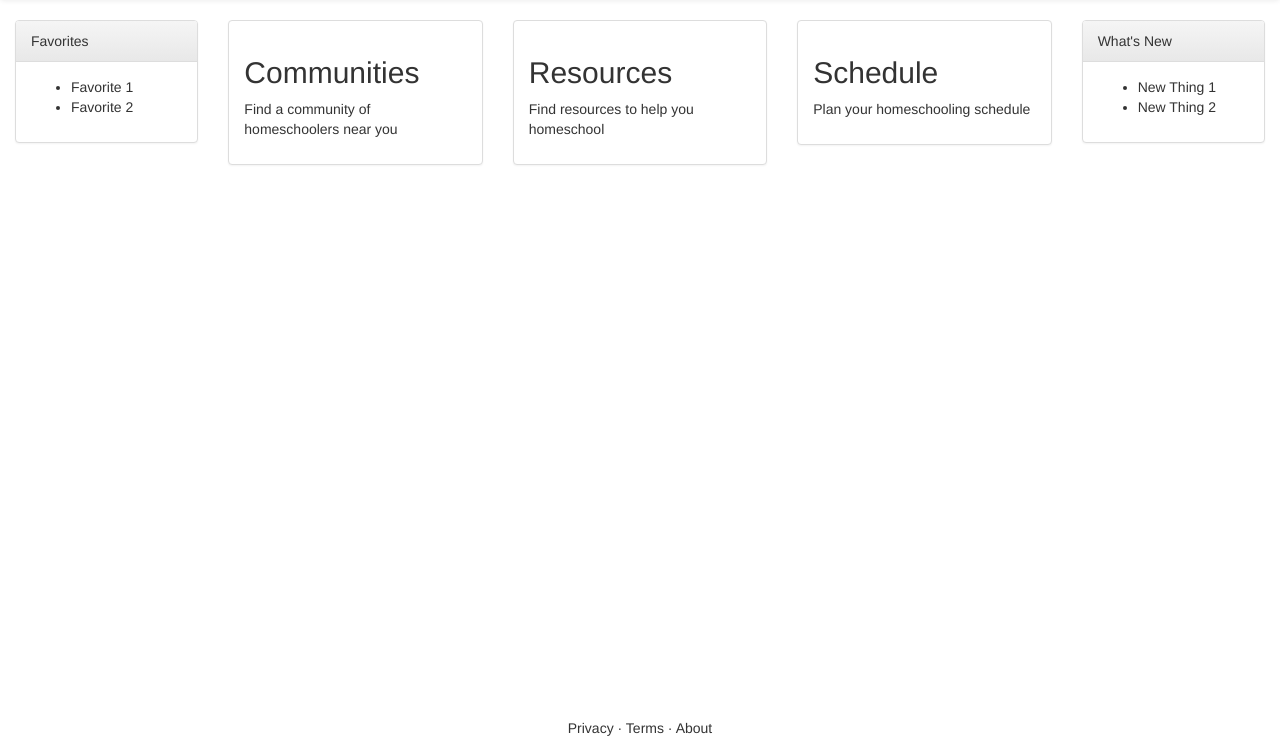
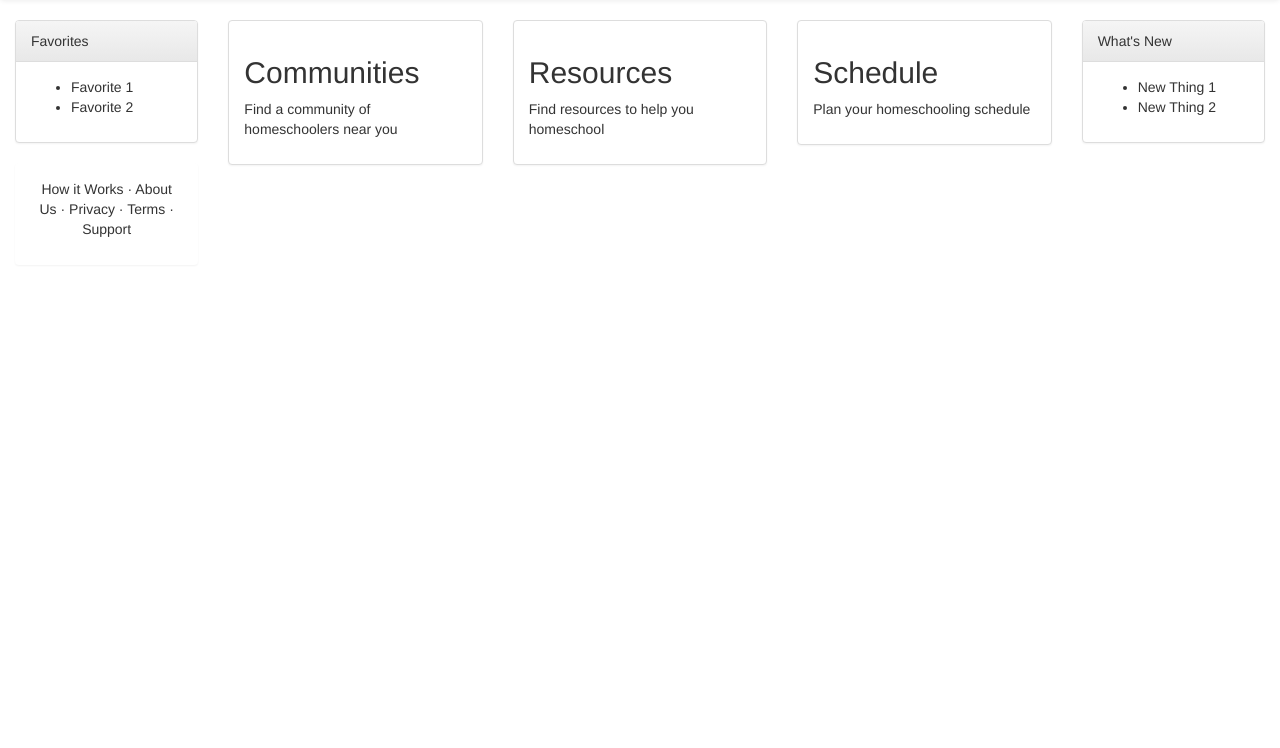
Before and after one commit to elnaterator/homeschool-app, a Django app: page / in a window 1280 px wide. Shown: the part 52-800 px from the top of the page. Run offline with Django 5.2, Linux system fonts and the light colour scheme.

Commit message:
Move footer to left side like facebook

```diff
--- a/app/templates/index.html
+++ b/app/templates/index.html
@@ -127,6 +127,21 @@
                         </ul>
                     </div>
                 </div>
+                <div class="panel">
+                    <div class="panel-body">
+                        <footer>
+                            <div class="text-center">
+                                <p>
+                                    <span>How it Works</span><span> · </span>
+                                    <span>About Us</span><span> · </span>
+                                    <span>Privacy</span><span> · </span>
+                                    <span>Terms</span><span> · </span>
+                                    <span>Support</span>
+                                </p>
+                            </div>
+                        </footer>
+                    </div>
+                </div>
             </div>
 
             <div class="col-xs-8">
@@ -166,6 +181,7 @@
             </div>
 
             <div class="col-xs-2">
+
                 <div class="panel panel-default">
                     <div class="panel-heading">What's New</div>
                     <div class="panel-body">
@@ -175,20 +191,13 @@
                         </ul>
                     </div>
                 </div>
+
             </div>
 
         </div>
 
     </div>
 
-    <footer class="footer">
-
-        <div class="container text-center">
-            <p><span>Privacy</span><span> · </span><span>Terms</span><span> · </span><span>About</span></p>
-        </div>
-
-    </footer>
-
 </body>
 
 </html>
```
